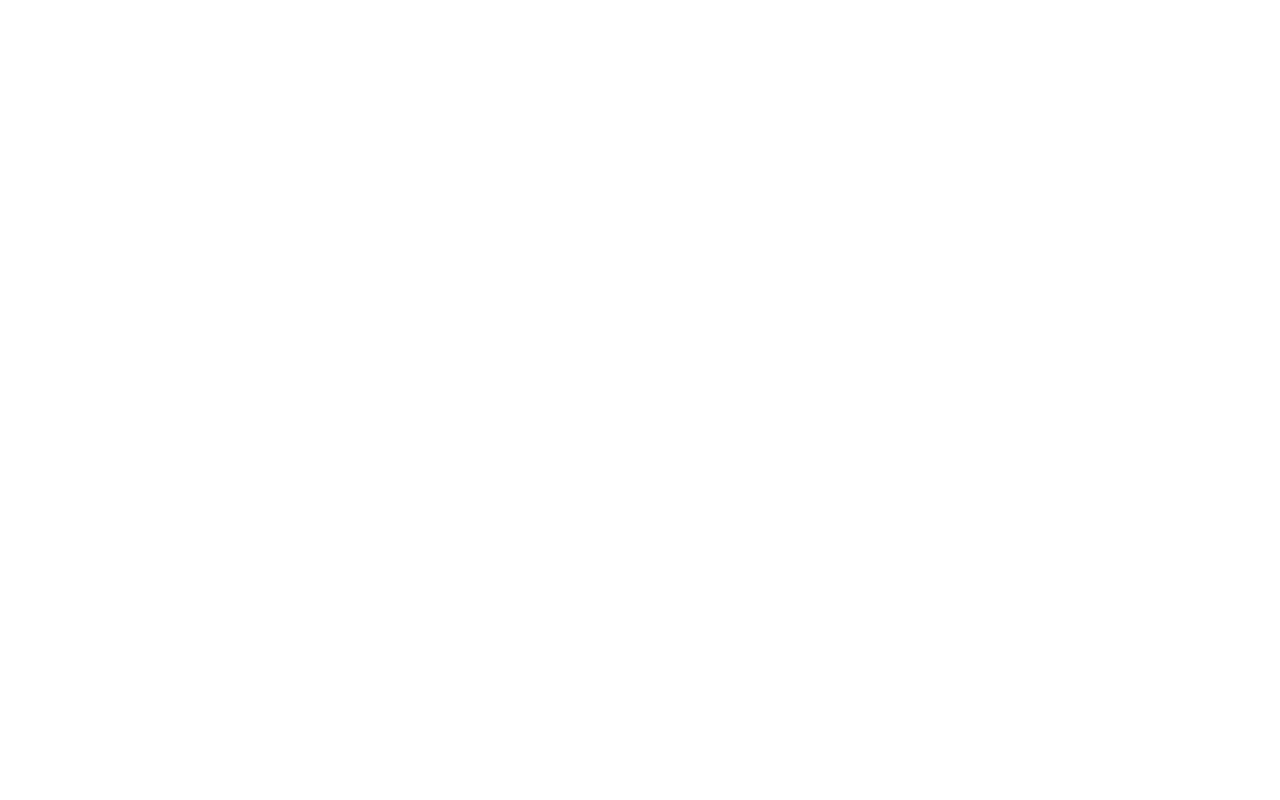
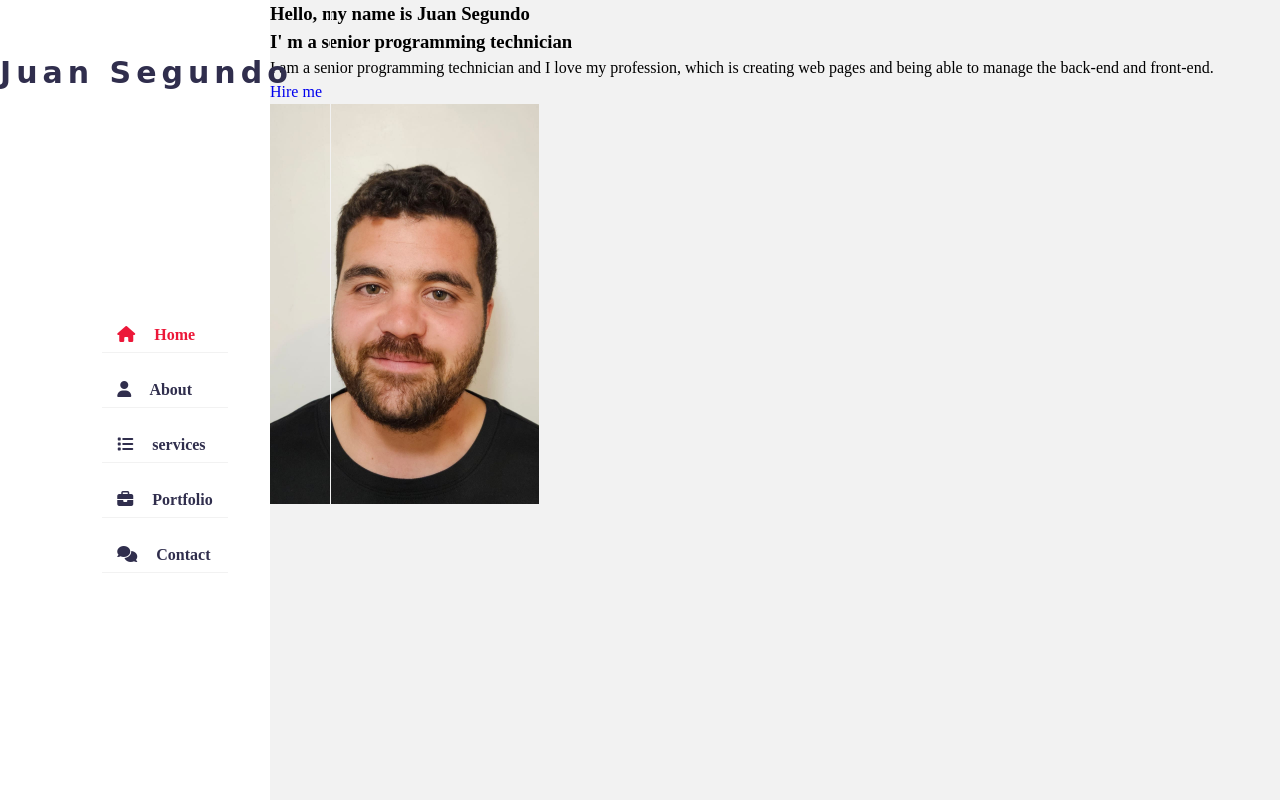
Before and after one commit to juansegundoarceluz/new-portfolio, a plain HTML site: page index.html in a window 1280 px wide. Drawn offline with Linux system fonts and the light colour scheme; a web font is replaced by a local one.

Commit message:
subiendo el head con html y css

```diff
--- a/color-1.css
+++ b/color-1.css
@@ -0,0 +1,4 @@
+:root{
+
+    --skin-color: #ec1839;
+}
--- a/index.html
+++ b/index.html
@@ -13,5 +13,44 @@
 </head>
 <body>
 
+     <!-- inicio del contenedor principal -->
+    <div class="main-container">
+
+        <div class="aside">
+            <div class="logo">
+                <a href="#"><span>juan Segundo</span></a>
+            </div>
+            <div class="nav-toggler">
+                <span></span>
+            </div>
+            <ul class="nav">
+                <li><a href= "#" class="active"><i class="fa fa-home"></i> Home </a></li>
+                <li><a href= "#" ><i class="fa fa-user"></i> About</a></li>
+                <li><a href= "#" ><i class="fa fa-list"></i> services</a></li>
+                <li><a href= "#" ><i class="fa fa-briefcase"></i> Portfolio</a></li>
+                <li><a href= "#" ><i class="fa fa-comments"></i> Contact</a></li>
+
+            </ul>
+        </div>
+
+        <div class="main-content">
+            <section class="home section">
+            <div class="container">
+                <div class="row">
+                    <div class="home-info">
+                        <h3 class="hello">Hello, my name is <span class="name">Juan Segundo</span></h3>
+                        <h3 class="my-profession">I' m a <span class="typing">senior programming technician</span></h3>
+                        <p>I am a senior programming technician and I love my profession, which is creating web pages and being able to manage the back-end and front-end.</p>
+                        <a href="#contact" class="btn hire-me">Hire me</a>
+                    </div>
+                    <div class="home-img">
+                        <img src="imagenes/imagen-5.jpeg" alt="">
+                    </div>
+                </div>
+            </div>
+            </section>
+        </div>
+    </div>
+
 </body>
 </html>
--- a/style.css
+++ b/style.css
@@ -0,0 +1,199 @@
+
+@import url('https://fonts.googleapis.com/css2?family=Clicker+Script&family=Poppins:wght@200;300;400;500;600;700&family=Sofia+Sans:wght@100&family=Work+Sans:ital,wght@0,100;0,200;0,300;0,400;0,800;1,100;1,200;1,800&display=swap');
+
+:root{
+
+    --bg-black-900: #f2f2f2;
+    --bg-black-100: #f2f2f2;
+    --bg-black-50: #f2f2f2;
+    --text-black-900: #302e4d;
+    --text-black-700: #302e4d;
+
+}
+
+body{
+    margin: 0;
+    padding: 0;
+    line-height: 1.5;
+    font-size: 16px;
+    font-family: 'poppins' sans-serif;
+
+}
+*
+{
+    margin: 0;
+    padding: 0;
+    outline: none;
+    text-decoration: none;
+
+}
+
+::before, ::after
+{
+    box-sizing: border-box;
+}
+
+.section{
+    background-color: var(--bg-black-900);
+    min-height: 100vh;
+    display: block;
+    position: fixed;
+    left: 270px;
+    top: 0;
+    right: 0;
+    z-index: 0;
+    opacity: 1;
+
+}
+
+ul{
+    list-style: none;
+}
+
+
+.aside{
+    width: 270px;
+    background-color: var (--bg-black-100);
+    position: fixed;
+    left: 0;
+    top: 0;
+    padding: 30px;
+    height: 100%;
+    border-right: 1px solid var(--bg-black-50);
+    display: flex;
+    justify-content: center;
+    align-items: center;
+    z-index: 10;
+
+}
+
+.aside .logo{
+
+    position: absolute;
+    top: 50px;
+    font-size: 30px;
+    text-transform: capitalize;
+}
+
+.aside .logo a{
+
+    color: var(--text-black-900);
+    font-weight: 700;
+    padding: 15px 20px;
+    font-size: 30px;
+    letter-spacing: 5px;
+    position: relative;
+    right: 20px;
+}
+
+.aside .logo a span{
+    font-family: 'Clicker Script', cursive;
+    font-family: 40px;
+
+
+}
+
+.aside .logo a::before{
+
+    content: '';
+    position: absolute;
+    width: 20px;
+    height: 20px;
+    border-bottom: 5px solid var(--skin-color);
+    border-left: 5px solid var(--skin-color);
+    bottom: 0;
+    left: 0;
+}
+
+.aside .logo a::after{
+
+    content: '';
+    position: absolute;
+    width: 20px;
+    height: 20px;
+    border-top: 5px solid var(--skin-color);
+    border-right: 5px solid var(--skin-color);
+    top: 0;
+    right: 0;
+}
+
+.aside .nav-toggler{
+    height: 40px;
+    width: 45px;
+    border: 1px solid var(--bg-black-50);
+    cursor: pointer;
+    position: fixed;
+    left: 300px;
+    top: 20px;
+    background: var(--bg-black-100);
+    border-radius: 5px;
+    background-color:#fff;
+    display: none;
+    align-items: center;
+    justify-content: center;
+
+
+}
+.aside .nav-toggler span{
+
+    height: 2px;
+    width: 18px;
+    background-color: var(--skin-color);
+    display: inline-block;
+    position: relative;
+
+}
+
+.aside .nav-toggler span::before{
+
+    content: '';
+    height: 2px;
+    width: 18px;
+    background: var(--skin-color);
+    position: absolute;
+    top: -6px;
+    left: 0;
+}
+.aside .nav-toggler span::after{
+
+    content: '';
+    height: 2px;
+    width: 18px;
+    background: var(--skin-color);
+    position: absolute;
+    top: 6px;
+    left: 0;
+}
+
+.aside .nav{
+    margin-top: 50px;
+
+}
+
+.aside .nav li{
+    margin-bottom: 20px;
+    display: block;
+}
+
+.aside .nav li a {
+    font-size: 16px;
+    font-weight: 600;
+    display: block;
+    color: var(--text-black-900);
+    border-bottom: 1px solid var(--bg-black-50);
+    color: var(--text-black-900);
+    padding: 5px 15px;
+}
+
+.aside .nav li a.active{
+    color: var(--skin-color);
+
+}
+
+.aside .nav li a i{
+    margin-right: 15px;
+}
+
+.home .home-img img{
+    height: 400px;
+}
```
Also changed, not shown: Captura de pantalla 2023-09-02 101225.png (deleted), Captura de pantalla 2023-09-03 131309.png (added), imagenes/imagen-5.jpeg (added).
